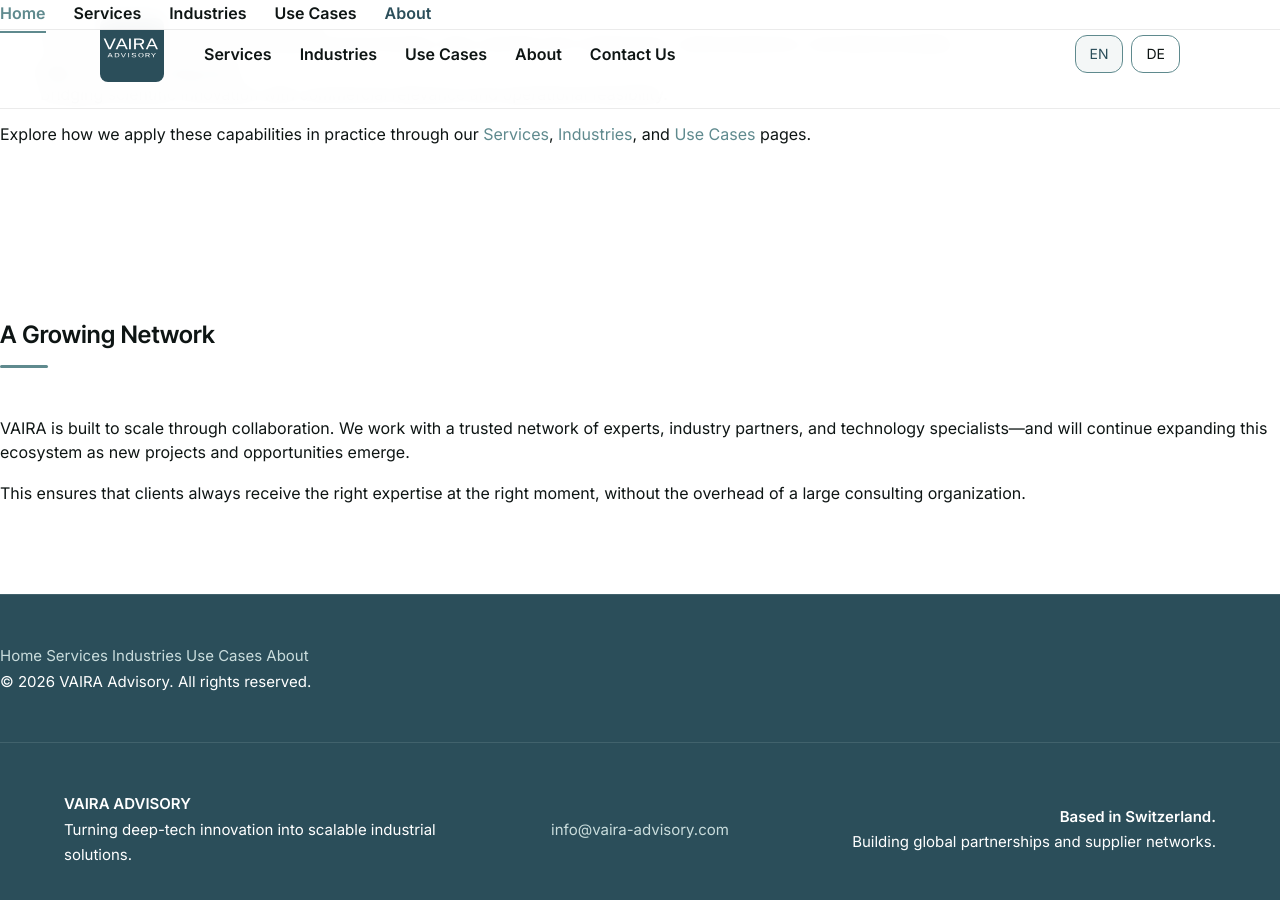
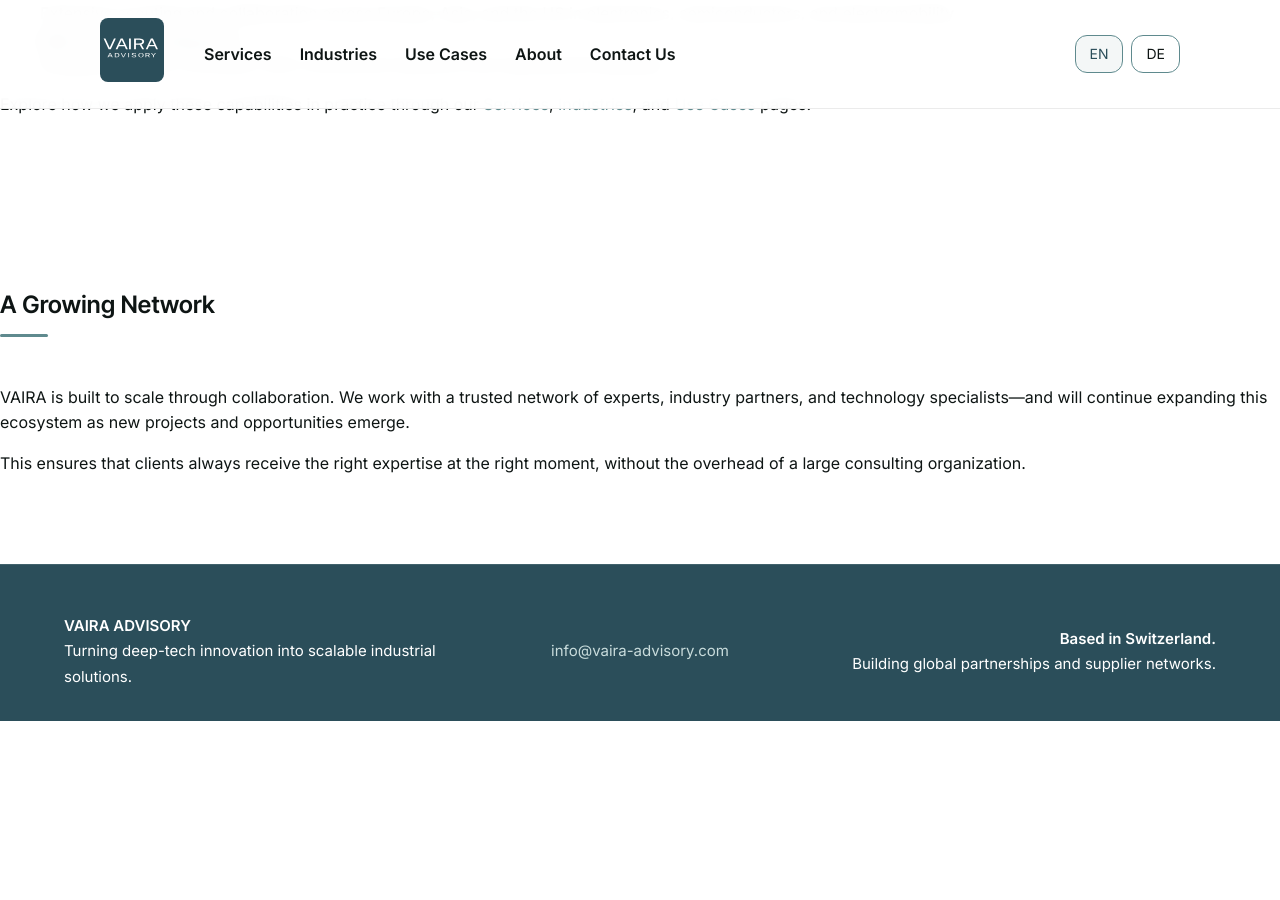
Before and after one commit to raphaelheeb/vaira-advisory, a Jekyll site: the page built from about/index.html, in a window 1280 px wide and 900 px high, scrolled down 2078 px. Built offline with Jekyll 4.4.1, drawn with Linux system fonts in a browser that asks for light colours; after the commit the page ends 2799 px from its top, so only the background shows below that.

Commit message:
Update index.html

```diff
--- a/about/index.html
+++ b/about/index.html
@@ -6,21 +6,12 @@
 description: Learn about VAIRA Advisory’s philosophy, leadership, and approach to deep‑tech innovation, advanced manufacturing, and engineering strategy.
 ---
 
-<header class="site-header">
-  <nav class="nav">
-    <a href="/">Home</a>
-    <a href="/services/">Services</a>
-    <a href="/industries/">Industries</a>
-    <a href="/use-cases/">Use Cases</a>
-    <a href="/about/" class="active">About</a>
-  </nav>
-</header>
-
-<section class="hero hero-small">
+<section class="hero">
   <div class="hero-content">
     <h1>About VAIRA</h1>
     <p>Engineering clarity for complex technologies.</p>
   </div>
+  <div class="cad-hero-shape cad-bottom-left"></div>
 </section>
 
 <section class="section">
@@ -44,8 +35,8 @@
   <div class="section-content">
     <h2 class="section-title">How We Work</h2>
 
-    <div class="three-columns">
-      <div class="column">
+    <div class="service-grid">
+      <div class="service-item">
         <h3>Engineering Rigor</h3>
         <p>
           We bring a systems‑level understanding of materials, processes, and industrialization.
@@ -54,7 +45,7 @@
         </p>
       </div>
 
-      <div class="column">
+      <div class="service-item">
         <h3>Strategic Clarity</h3>
         <p>
           We help teams identify what truly matters—technically and commercially. From technology
@@ -63,7 +54,7 @@
         </p>
       </div>
 
-      <div class="column">
+      <div class="service-item">
         <h3>Collaborative Execution</h3>
         <p>
           We work side‑by‑side with engineering, R&D, and business teams across Europe, Asia,
@@ -138,9 +129,9 @@
 
     <p>
       Explore how we apply these capabilities in practice through our
-      <a href="/services/">Services</a>,
-      <a href="/industries/">Industries</a>, and
-      <a href="/use-cases/">Use Cases</a> pages.
+      <a class="link-inline" href="/services/">Services</a>,
+      <a class="link-inline" href="/industries/">Industries</a>, and
+      <a class="link-inline" href="/use-cases/">Use Cases</a> pages.
     </p>
   </div>
 </section>
@@ -159,14 +150,3 @@
     </p>
   </div>
 </section>
-
-<footer class="site-footer">
-  <div class="footer-nav">
-    <a href="/">Home</a>
-    <a href="/services/">Services</a>
-    <a href="/industries/">Industries</a>
-    <a href="/use-cases/">Use Cases</a>
-    <a href="/about/">About</a>
-  </div>
-  <p class="footer-copy">© {{ site.time | date: "%Y" }} VAIRA Advisory. All rights reserved.</p>
-</footer>
```
